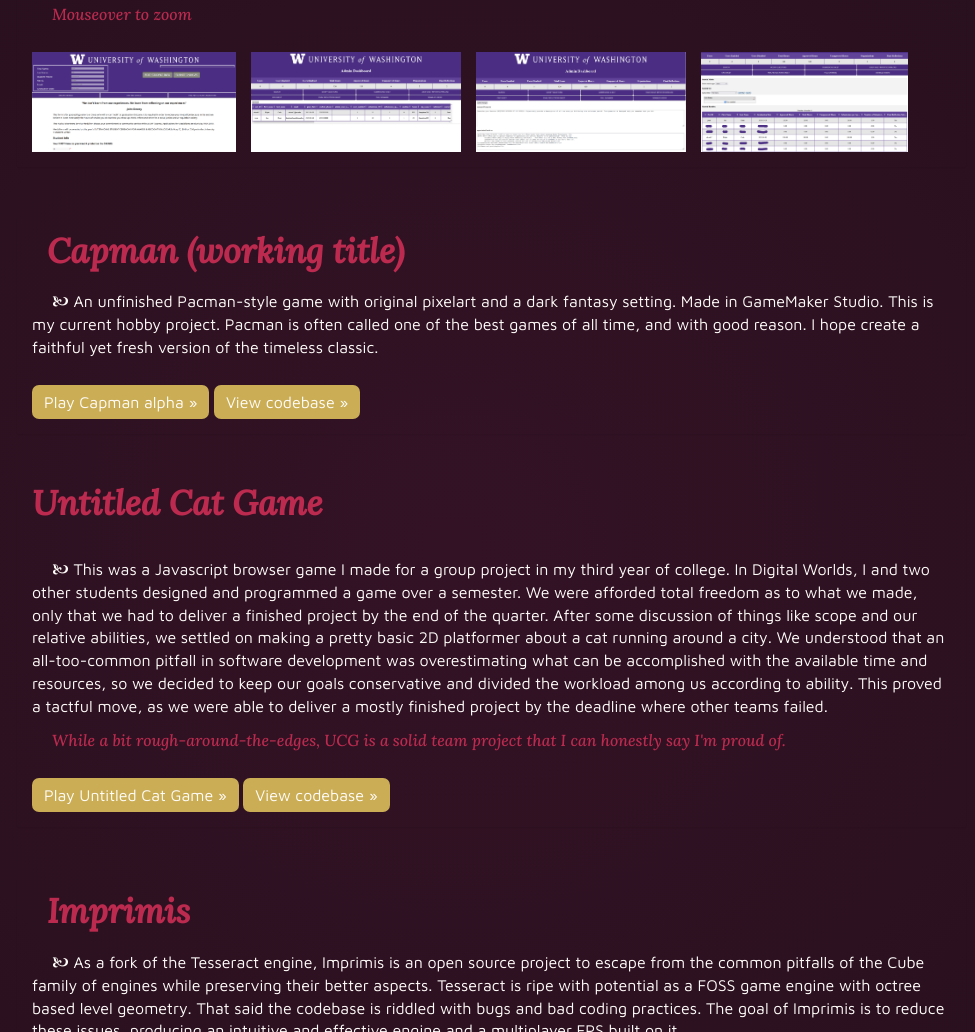
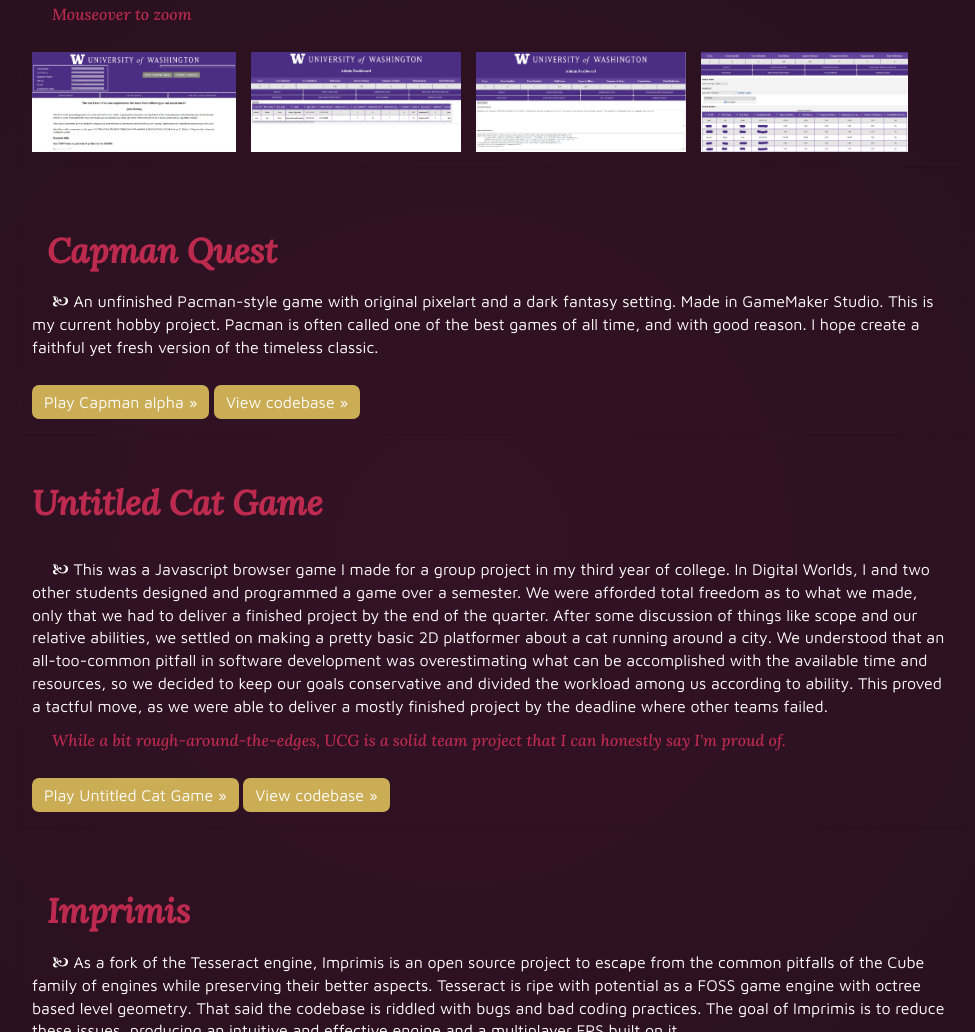
Before and after one commit to OlRabiesAbe/resume_website, a plain HTML site: page index.html in a window 1280 px wide. Shown: the part 1615-2647 px from the top of the page, without its empty margins (186-1161 px from the left). Drawn offline with nearby package versions, Linux system fonts and the light colour scheme; a web font is replaced by a local one.

Commit message:
Small text tweak

```diff
--- a/index.html
+++ b/index.html
@@ -147,7 +147,7 @@
 				<div class="panel-body">
 
 					<h2 class="panel-heading pretty-text"> <!-- Panel Heading -->
-						Capman (working title)
+						Capman Quest
 					</h2>
 
 					<p class="text-block"> <!-- Panel main text body -->
```
